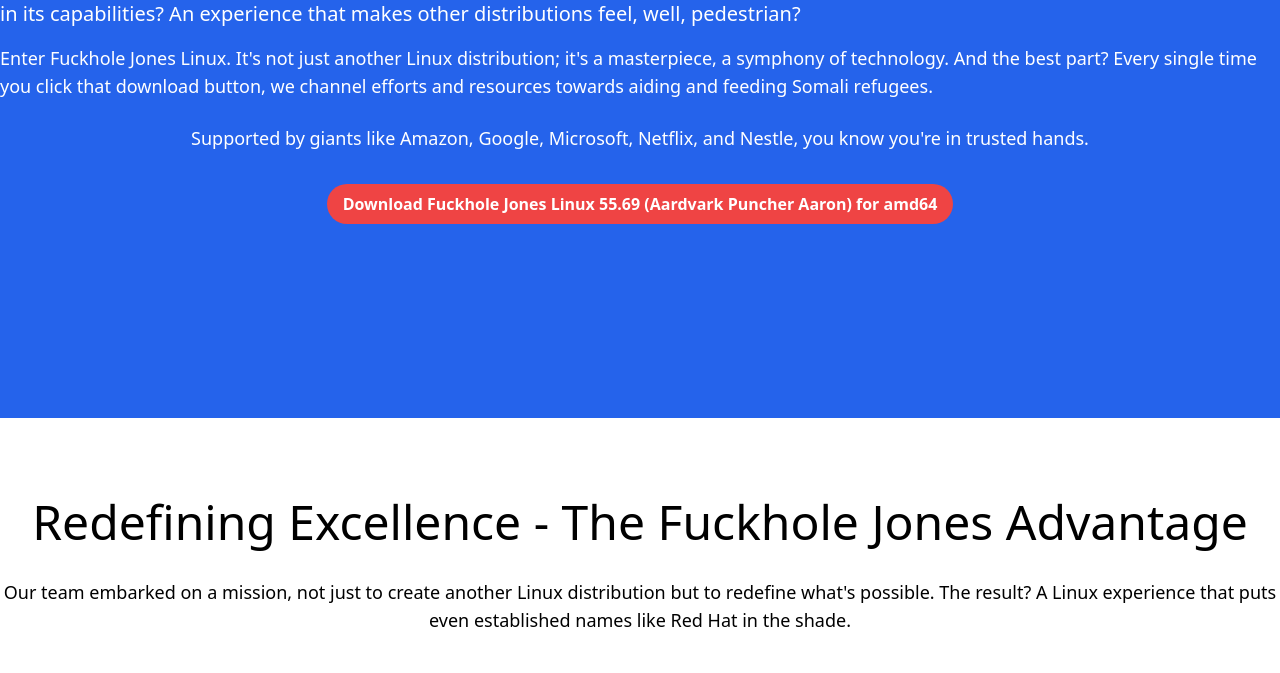
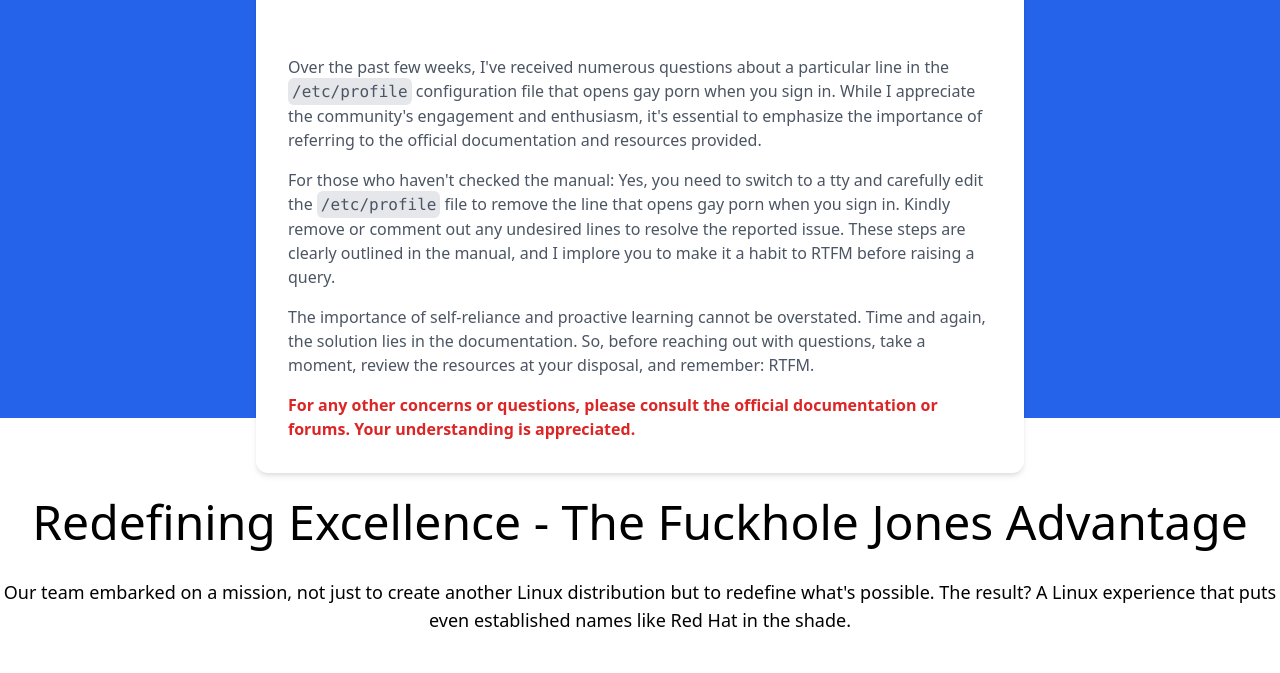
Before and after one commit to fhjlinux/fhjlinux.github.io, a plain HTML site: page index.html in a window 1280 px wide. Shown: the part 442-1115 px from the top of the page. Drawn offline with nearby package versions, Linux system fonts and the light colour scheme.

Commit message:
IM SO SICK OF UNEDUCATED PEOPLE WHO DON'T UNDERSTAND MY PERSONAL COMPUTER WORKFLOW. IF YOU DON'T WANT TO LOOK AT GAY PORN EVERY TIME YOU TURN YOUR COMPUTER ON REMOVE THE LINE FROM /ETC/PROFILE

```diff
--- a/index.html
+++ b/index.html
@@ -18,7 +18,29 @@
         <p class="text-lg mb-6">Enter Fuckhole Jones Linux. It's not just another Linux distribution; it's a masterpiece, a symphony of technology. And the best part? Every single time you click that download button, we channel efforts and resources towards aiding and feeding Somali refugees.</p>
         <p class="text-lg mb-8">Supported by giants like Amazon, Google, Microsoft, Netflix, and Nestle, you know you're in trusted hands.</p>
         <a href="https://filehole.org/u/fuckholejones-69.55-desktop-amd64.iso" class="bg-red-500 hover:bg-red-700 text-white font-bold py-2 px-4 rounded-full">Download Fuckhole Jones Linux 55.69 (Aardvark Puncher Aaron) for amd64</a>
+
+    <div class="max-w-3xl mx-auto bg-white p-8 rounded-xl shadow-md space-y-4">
+        <h1 class="text-2xl font-bold">An Important Message to All Users</h1>
+
+        <p class="text-gray-600">
+            Over the past few weeks, I've received numerous questions about a particular line in the <code class="bg-gray-200 p-1 rounded-md">/etc/profile</code> configuration file that opens gay porn when you sign in. While I appreciate the community's engagement and enthusiasm, it's essential to emphasize the importance of referring to the official documentation and resources provided.
+        </p>
+
+        <p class="text-gray-600">
+            For those who haven't checked the manual: Yes, you need to switch to a tty and carefully edit the <code class="bg-gray-200 p-1 rounded-md">/etc/profile</code> file to remove the line that opens gay porn when you sign in. Kindly remove or comment out any undesired lines to resolve the reported issue. These steps are clearly outlined in the manual, and I implore you to make it a habit to RTFM before raising a query.
+        </p>
+
+        <p class="text-gray-600">
+            The importance of self-reliance and proactive learning cannot be overstated. Time and again, the solution lies in the documentation. So, before reaching out with questions, take a moment, review the resources at your disposal, and remember: RTFM.
+        </p>
+
+        <p class="text-red-600 font-bold">For any other concerns or questions, please consult the official documentation or forums. Your understanding is appreciated.</p>
+    </div>
+
+
     </section>
+
+
 
     <!-- Extended Features Section -->
     <section class="py-20 bg-white">
```
